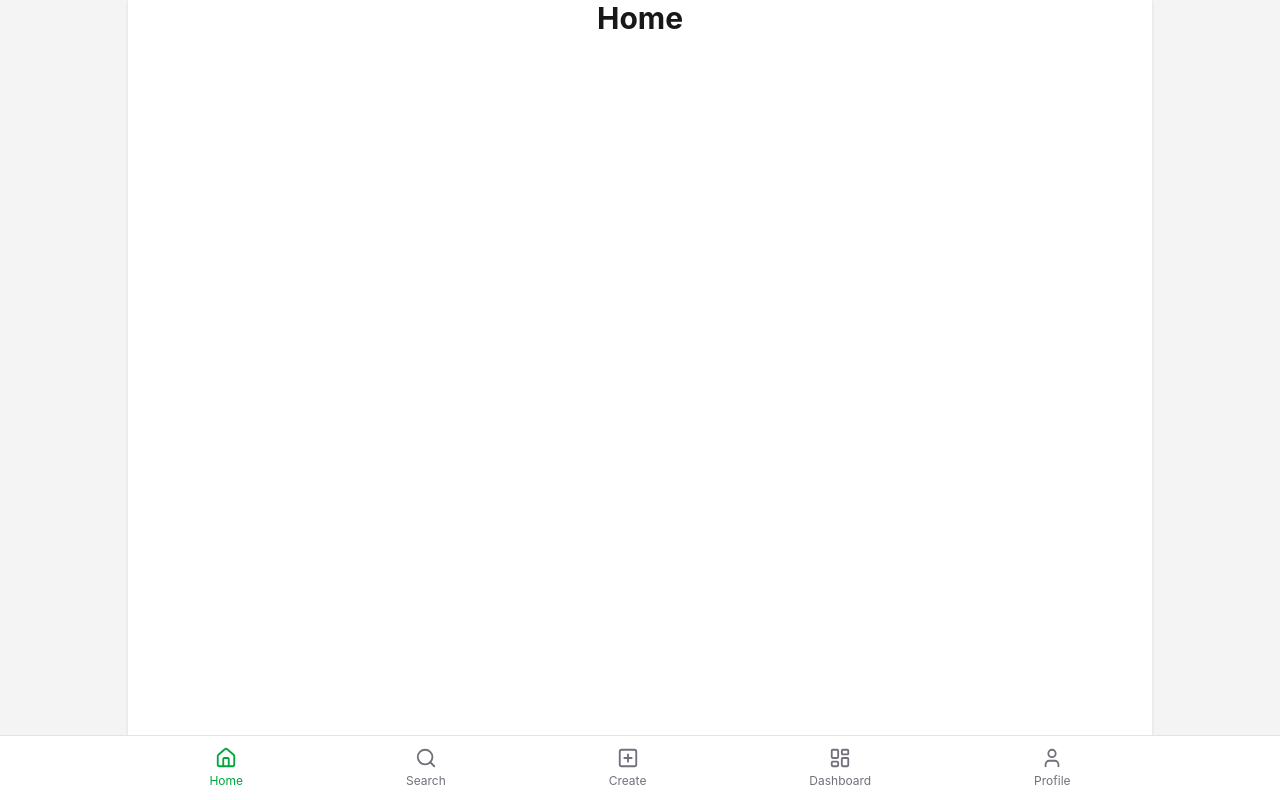
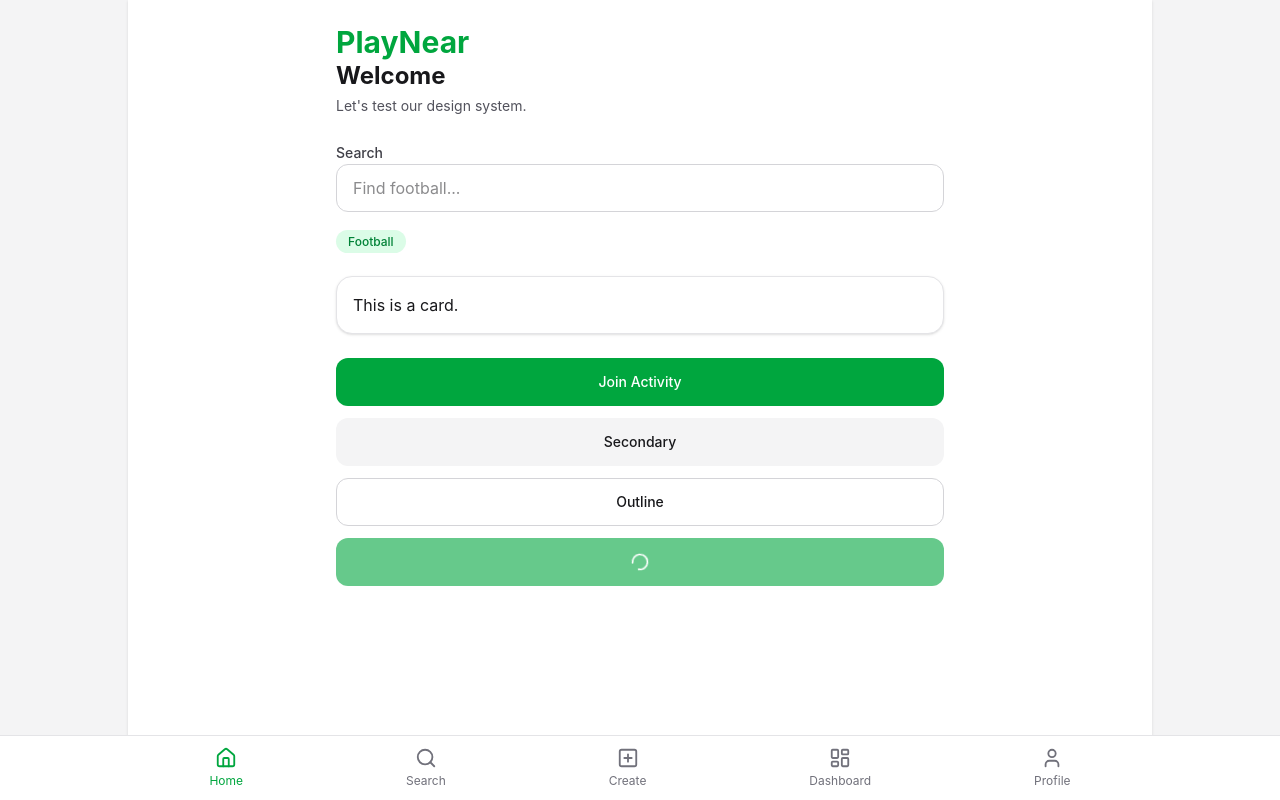
Before and after one commit to Aaditya-13/Playvora, a React (Vite) app in the folder frontend/: page /home in a window 1280 px wide. Built offline with nearby package versions, Linux system fonts and the light colour scheme.

Commit message:
feat(ui): build core design system components

```diff
--- /dev/null
+++ b/frontend/src/components/ui/Avatar.jsx
@@ -0,0 +1,34 @@
+import { User } from "lucide-react";
+import { cn } from "../../utils/cn";
+
+export default function Avatar({
+  src,
+  size = 48,
+  className,
+}) {
+  return src ? (
+    <img
+      src={src}
+      alt="Avatar"
+      width={size}
+      height={size}
+      className={cn(
+        "rounded-full object-cover",
+        className
+      )}
+    />
+  ) : (
+    <div
+      style={{
+        width: size,
+        height: size,
+      }}
+      className={cn(
+        "flex items-center justify-center rounded-full bg-zinc-200",
+        className
+      )}
+    >
+      <User size={size / 2} />
+    </div>
+  );
+}
--- /dev/null
+++ b/frontend/src/components/ui/Badge.jsx
@@ -0,0 +1,17 @@
+import { cn } from "../../utils/cn";
+
+export default function Badge({
+  children,
+  className,
+}) {
+  return (
+    <span
+      className={cn(
+        "rounded-full bg-green-100 px-3 py-1 text-xs font-medium text-green-700",
+        className
+      )}
+    >
+      {children}
+    </span>
+  );
+}
--- /dev/null
+++ b/frontend/src/components/ui/Button.jsx
@@ -0,0 +1,42 @@
+import { LoaderCircle } from "lucide-react";
+import { cn } from "../../utils/cn";
+
+const variants = {
+  primary:
+    "bg-green-600 text-white hover:bg-green-700",
+
+  secondary:
+    "bg-zinc-100 text-zinc-900 hover:bg-zinc-200",
+
+  outline:
+    "border border-zinc-300 bg-white hover:bg-zinc-50",
+
+  danger:
+    "bg-red-600 text-white hover:bg-red-700",
+};
+
+export default function Button({
+  children,
+  variant = "primary",
+  loading = false,
+  className,
+  ...props
+}) {
+  return (
+    <button
+      className={cn(
+        "flex h-12 w-full items-center justify-center rounded-xl text-sm font-medium transition-colors duration-150 disabled:cursor-not-allowed disabled:opacity-60",
+        variants[variant],
+        className
+      )}
+      disabled={loading || props.disabled}
+      {...props}
+    >
+      {loading ? (
+        <LoaderCircle className="h-5 w-5 animate-spin" />
+      ) : (
+        children
+      )}
+    </button>
+  );
+}
--- /dev/null
+++ b/frontend/src/components/ui/Card.jsx
@@ -0,0 +1,17 @@
+import { cn } from "../../utils/cn";
+
+export default function Card({
+  children,
+  className,
+}) {
+  return (
+    <div
+      className={cn(
+        "rounded-2xl border border-zinc-200 bg-white p-4 shadow-sm",
+        className
+      )}
+    >
+      {children}
+    </div>
+  );
+}
--- /dev/null
+++ b/frontend/src/components/ui/Input.jsx
@@ -0,0 +1,32 @@
+import { cn } from "../../utils/cn";
+
+export default function Input({
+  label,
+  error,
+  className,
+  ...props
+}) {
+  return (
+    <div className="space-y-2">
+      {label && (
+        <label className="text-sm font-medium text-zinc-700">
+          {label}
+        </label>
+      )}
+
+      <input
+        className={cn(
+          "h-12 w-full rounded-xl border border-zinc-300 px-4 outline-none transition focus:border-green-600",
+          className
+        )}
+        {...props}
+      />
+
+      {error && (
+        <p className="text-sm text-red-600">
+          {error}
+        </p>
+      )}
+    </div>
+  );
+}
--- /dev/null
+++ b/frontend/src/components/ui/Logo.jsx
@@ -0,0 +1,7 @@
+export default function Logo() {
+  return (
+    <h1 className="text-3xl font-bold text-green-600">
+      PlayNear
+    </h1>
+  );
+}
--- /dev/null
+++ b/frontend/src/components/ui/PageHeader.jsx
@@ -0,0 +1,21 @@
+import { cn } from "../../utils/cn";
+
+export default function PageHeader({
+  title,
+  subtitle,
+  className,
+}) {
+  return (
+    <header className={cn("mb-6", className)}>
+      <h1 className="text-2xl font-bold text-zinc-900">
+        {title}
+      </h1>
+
+      {subtitle && (
+        <p className="mt-1 text-sm text-zinc-600">
+          {subtitle}
+        </p>
+      )}
+    </header>
+  );
+}
--- /dev/null
+++ b/frontend/src/components/ui/ScreenContainer.jsx
@@ -0,0 +1,17 @@
+import { cn } from "../../utils/cn";
+
+export default function ScreenContainer({
+  children,
+  className,
+}) {
+  return (
+    <section
+      className={cn(
+        "mx-auto flex min-h-full w-full max-w-screen-sm flex-col px-4 py-6",
+        className
+      )}
+    >
+      {children}
+    </section>
+  );
+}
--- a/frontend/src/features/home/pages/Home.jsx
+++ b/frontend/src/features/home/pages/Home.jsx
@@ -1,7 +1,58 @@
+import Badge from "../../../components/ui/Badge";
+import Button from "../../../components/ui/Button";
+import Card from "../../../components/ui/Card";
+import Input from "../../../components/ui/Input";
+import Logo from "../../../components/ui/Logo";
+import PageHeader from "../../../components/ui/PageHeader";
+import ScreenContainer from "../../../components/ui/ScreenContainer";
+
 export default function Home() {
   return (
-    <section className="flex min-h-full items-center justify-center">
-      <h1 className="text-3xl font-bold">Home</h1>
-    </section>
+    <ScreenContainer>
+      <Logo />
+
+      <PageHeader
+        title="Welcome"
+        subtitle="Let's test our design system."
+      />
+
+      <Input
+        label="Search"
+        placeholder="Find football..."
+      />
+
+      <div className="mt-4">
+        <Badge>Football</Badge>
+      </div>
+
+      <Card className="mt-6">
+        <p>This is a card.</p>
+      </Card>
+
+      <Button className="mt-6">
+        Join Activity
+      </Button>
+
+      <Button
+        variant="secondary"
+        className="mt-3"
+      >
+        Secondary
+      </Button>
+
+      <Button
+        variant="outline"
+        className="mt-3"
+      >
+        Outline
+      </Button>
+
+      <Button
+        loading
+        className="mt-3"
+      >
+        Loading
+      </Button>
+    </ScreenContainer>
   );
 }
--- /dev/null
+++ b/frontend/src/utils/cn.js
@@ -0,0 +1,6 @@
+import { clsx } from "clsx";
+import { twMerge } from "tailwind-merge";
+
+export function cn(...inputs) {
+  return twMerge(clsx(inputs));
+}
```
